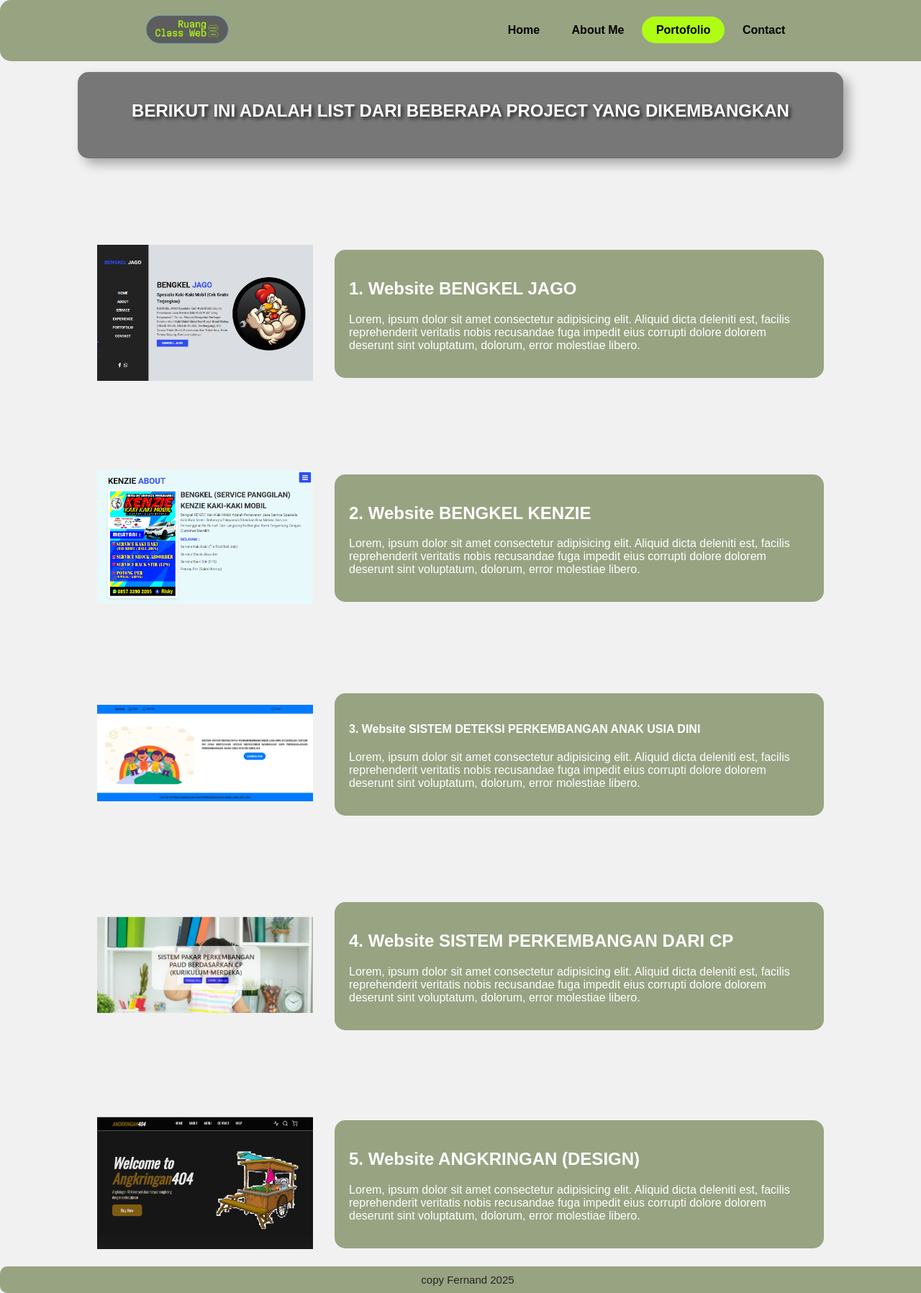
After one commit to Rasio09/Ruang-Class-Web, a PHP site: page /portofolio.php in a window 1280 px wide. The commit adds this page. Shown: the whole page at 72% size. Run offline with PHP 8.4, Linux system fonts and the light colour scheme.

Commit message:
update rubah ke php semua dan pisah header dan juga navbar

```diff
--- /dev/null
+++ b/css/style.css
@@ -0,0 +1,97 @@
+/* Mengatur layout body menggunakan flexbox */
+body {
+    font-family: Arial, sans-serif;
+    background-color: #f1f1f1;
+    text-align: center;
+    margin: 0;
+    padding: 0;
+    display: flex;
+    flex-direction: column; /* Menyusun elemen secara vertikal */
+    min-height: 100vh; /* Membuat body setinggi layar */
+}
+
+/* Navbar tetap di atas */
+.navbar {
+    display: flex;
+    justify-content: space-around;
+    align-items: center;
+    background-color: #98A382;
+    padding: 15px;
+    border-radius: 15px;
+    position: fixed;
+    top: 0;
+    left: 0;
+    width: 100%;
+    z-index: 1000;
+}
+
+.logo img {
+    width: 120px;
+}
+
+.nav-links a {
+    text-decoration: none;
+    padding: 10px 20px;
+    color: black;
+    font-weight: bold;
+    border-radius: 20px;
+    transition: 0.3s;
+}
+
+.nav-links a:hover, .nav-links a.active {
+    background-color: #B0FD14;
+}
+
+/* Kontainer gambar dan teks */
+.container {
+    display: flex;
+    justify-content: center;
+    align-items: center;
+    gap: 30px;
+    margin-top: 100px; /* Memberi ruang setelah navbar */
+    margin-bottom: 20px; /* Memberi ruang sebelum footer */
+    flex: 1; /* Flex akan mengambil ruang sisa, memastikan footer tetap di bawah */
+}
+
+/* Gambar dalam kontainer */
+.image-container img {
+    width: 300px;
+}
+
+/* Desain kontainer teks */
+.text-container {
+    background-color: #98A382;
+    padding: 20px;
+    border-radius: 15px;
+    color: white;
+    text-align: left;
+    width: 50%;
+}
+
+.contact-btn {
+    display: inline-block;
+    padding: 10px 20px;
+    background-color: #B0FD14;
+    color: black;
+    font-weight: bold;
+    border-radius: 20px;
+    text-decoration: none;
+    transition: 0.3s;
+}
+
+.contact-btn:hover {
+    background-color: #B0FD14;
+}
+
+/* Footer Styling */
+footer {
+    background-color: #98A382;
+    color: rgb(37, 37, 37);
+    padding: 10px;
+    border-radius: 10px;
+    font-size: 15px;
+    text-align: center;
+    width: 100%;
+    position: relative;
+    margin-top: auto; /* Pastikan footer selalu berada di bawah */
+}
--- a/header.php
+++ b/header.php
@@ -4,88 +4,10 @@
     <meta charset="UTF-8">
     <meta name="viewport" content="width=device-width, initial-scale=1.0">
     <title><?php echo $title; ?></title>
-    <style>
-        body {
-            font-family: Arial, sans-serif;
-            background-color: #f1f1f1;
-            text-align: center;
-            margin: 0;
-            padding: 0;
-        }
-        .navbar {
-            display: flex;
-            justify-content: space-around;
-            align-items: center;
-            background-color: #98A382;
-            padding: 15px;
-            border-radius: 15px;
-            position: fixed;
-            top: 0; /* Memastikan navbar berada di atas */
-            left: 0;
-            width: 100%; /* Navbar mengisi seluruh lebar layar */
-            z-index: 1000; /* Memastikan navbar tetap di atas elemen lain */
-        }
 
-        .logo img {
-            width: 120px; /* Sesuaikan ukuran logo navbar */
-        }
-        .nav-links a {
-            text-decoration: none;
-            padding: 10px 20px;
-            color: black;
-            font-weight: bold;
-            border-radius: 20px;
-            transition: 0.3s;
-        }
-        .nav-links a:hover, .nav-links a.active {
-            background-color: #B0FD14;
-        }
-        .container {
-            display: flex;
-            justify-content: center;
-            align-items: center;
-            gap: 30px; /* Menambahkan jarak antara gambar dan deskripsi */
-            margin-top: 100px;
-        }
-        .image-container img {
-            width: 300px; /* Sesuaikan ukuran gambar */
-        }
-        .text-container {
-            background-color: #98A382;
-            padding: 20px;
-            border-radius: 15px;
-            color: white;
-            text-align: left;
-            width: 50%;
-            height: 250px;
-        }
-        .contact-btn {
-            display: inline-block;
-            padding: 10px 20px;
-            background-color: #B0FD14;
-            color: black;
-            font-weight: bold;
-            border-radius: 20px;
-            text-decoration: none;
-            transition: 0.3s;
-        }
-        .contact-btn:hover {
-            background-color: #B0FD14;
-        }
-        footer {
-            position: fixed;
-            bottom: 0;
-            left: 0;
-            width: 100%;
-            background-color: #98A382;
-            color: rgb(37, 37, 37);
-            padding: 10px;
-            border-radius: 10px;
-            font-size: 15px;
-            text-align: center;
-        }
-    </style>
+    <link rel="stylesheet" href="css/style.css">
     <script>
+    // Fungsi JavaScript untuk menambah kelas aktif jika ada interaksi pengguna
     function setActiveLink(event) {
         document.querySelectorAll('.nav-links a').forEach(link => {
             link.classList.remove('active');
--- a/navbar.php
+++ b/navbar.php
@@ -1,11 +1,11 @@
 <div class="navbar">
-        <div class="logo">
-            <a href="index.php"><img src="img/ss logos.PNG" alt="Logo"></a>
-        </div>
-        <div class="nav-links">
-            <a href="index.php" class="active" onclick="setActiveLink(event)">Home</a>
-            <a href="about-me.php" onclick="setActiveLink(event)">About Me</a>
-            <a href="portofolio.php" onclick="setActiveLink(event)">Portofolio</a>
-            <a href="contact.php" onclick="setActiveLink(event)">Contact</a>
-        </div>
+    <div class="logo">
+        <a href="index.php"><img src="img/ss logos.PNG" alt="Logo"></a>
     </div>
+    <div class="nav-links">
+        <a href="index.php" class="<?php echo (basename($_SERVER['PHP_SELF']) == 'index.php') ? 'active' : ''; ?>">Home</a>
+        <a href="about-me.php" class="<?php echo (basename($_SERVER['PHP_SELF']) == 'about-me.php') ? 'active' : ''; ?>">About Me</a>
+        <a href="portofolio.php" class="<?php echo (basename($_SERVER['PHP_SELF']) == 'portofolio.php') ? 'active' : ''; ?>">Portofolio</a>
+        <a href="contact.php" class="<?php echo (basename($_SERVER['PHP_SELF']) == 'contact.php') ? 'active' : ''; ?>">Contact</a>
+    </div>
+</div>
--- /dev/null
+++ b/portofolio.php
@@ -0,0 +1,67 @@
+<?php
+$title = "Portofolio";
+require("header.php");
+
+?>
+
+<body>
+    <?php
+        require("navbar.php");
+    ?>
+    <div class="container">
+        <div class="text-container" style="width: 80%; box-shadow: 8px 8px 15px rgba(0, 0, 0, 0.3); text-align: center; background-color: #777777; height: 80px;">
+            <h2 style="text-shadow: 3px 3px 5px rgba(0, 0, 0, 0.7);">
+                BERIKUT INI ADALAH LIST DARI BEBERAPA PROJECT YANG DIKEMBANGKAN
+            </h2>
+        </div>
+    </div>
+    <div class="container">
+        <div class="image-container">
+            <img src="img/bengkel_jago.PNG" alt="Coding Image"> <!-- Sesuaikan dengan file gambar utama -->
+        </div>
+        <div class="text-container">
+            <h2>1. Website BENGKEL JAGO</h2>
+            <p>Lorem, ipsum dolor sit amet consectetur adipisicing elit. Aliquid dicta deleniti est, facilis reprehenderit veritatis nobis recusandae fuga impedit eius corrupti dolore dolorem deserunt sint voluptatum, dolorum, error molestiae libero.</p>
+        </div>
+    </div>
+    <div class="container">
+        <div class="image-container">
+            <img src="img/bengkel_kenzie.PNG" alt="Coding Image"> <!-- Sesuaikan dengan file gambar utama -->
+        </div>
+        <div class="text-container">
+            <h2>2. Website BENGKEL KENZIE</h2>
+            <p>Lorem, ipsum dolor sit amet consectetur adipisicing elit. Aliquid dicta deleniti est, facilis reprehenderit veritatis nobis recusandae fuga impedit eius corrupti dolore dolorem deserunt sint voluptatum, dolorum, error molestiae libero.</p>
+        </div>
+    </div>
+    <div class="container">
+        <div class="image-container">
+            <img src="img/pakar_perkembangan.jpeg" alt="Coding Image"> <!-- Sesuaikan dengan file gambar utama -->
+        </div>
+        <div class="text-container">
+            <h4>3. Website SISTEM DETEKSI PERKEMBANGAN ANAK USIA DINI</h4>
+            <p>Lorem, ipsum dolor sit amet consectetur adipisicing elit. Aliquid dicta deleniti est, facilis reprehenderit veritatis nobis recusandae fuga impedit eius corrupti dolore dolorem deserunt sint voluptatum, dolorum, error molestiae libero.</p>
+        </div>
+    </div>
+    <div class="container">
+        <div class="image-container">
+            <img src="img/sistem_pakar.jpeg" alt="Coding Image"> <!-- Sesuaikan dengan file gambar utama -->
+        </div>
+        <div class="text-container">
+            <h2>4. Website SISTEM PERKEMBANGAN DARI CP</h2>
+            <p>Lorem, ipsum dolor sit amet consectetur adipisicing elit. Aliquid dicta deleniti est, facilis reprehenderit veritatis nobis recusandae fuga impedit eius corrupti dolore dolorem deserunt sint voluptatum, dolorum, error molestiae libero.</p>
+        </div>
+    </div>
+    <div class="container">
+        <div class="image-container">
+            <img src="img/angkringan.PNG" alt="Coding Image"> <!-- Sesuaikan dengan file gambar utama -->
+        </div>
+        <div class="text-container">
+            <h2>5. Website ANGKRINGAN (DESIGN)</h2>
+            <p>Lorem, ipsum dolor sit amet consectetur adipisicing elit. Aliquid dicta deleniti est, facilis reprehenderit veritatis nobis recusandae fuga impedit eius corrupti dolore dolorem deserunt sint voluptatum, dolorum, error molestiae libero.</p>
+        </div>
+    </div>
+    <footer>
+        copy Fernand 2025
+    </footer>
+</body>
+</html>
```
Also changed, not shown: about-me.html (deleted, +0 -114 lines), about-me.php (added, +25 -0 lines), contact.php (renamed from contact.html, +3 -11 lines), portofolio.html (deleted, +0 -163 lines), proses/connect.php (added, +15 -0 lines). Lines whose indentation alone changed are shown as unchanged.
